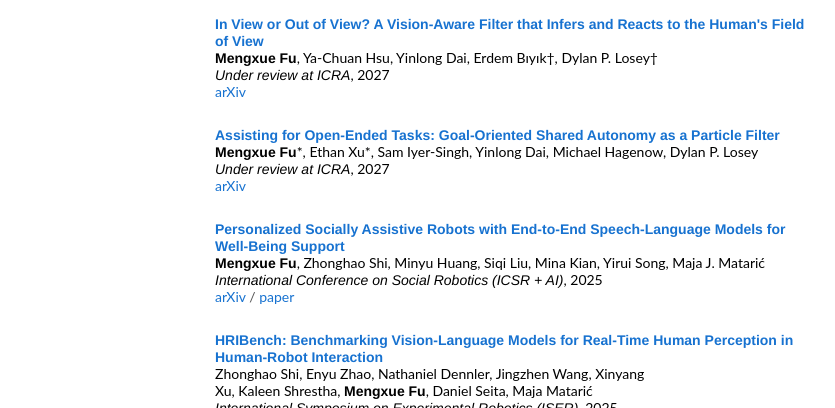
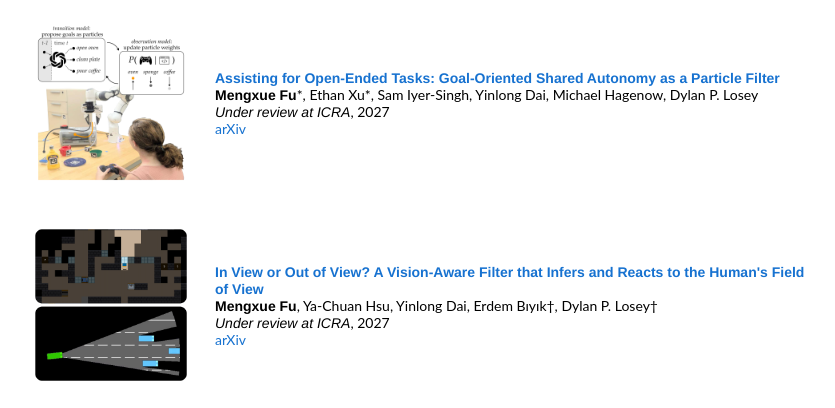
Before and after one commit to mishafu123/mishafu123.github.io, a plain HTML site: page index.html in a window 1280 px wide. Shown: the part 341-749 px from the top of the page, without its empty margins (225-1060 px from the left). Drawn offline with Linux system fonts and the light colour scheme; a web font is replaced by a local one.

Commit message:
Update index.html

```diff
--- a/index.html
+++ b/index.html
@@ -42,7 +42,7 @@
         -->
       </header>
 
-      <!-- ============ PAPERS (newest first) ============ -->
+      <!-- ============ PAPERS ============ -->
       <section class="section-header">
         <h2>Research</h2>
         <p>
@@ -55,9 +55,20 @@
       <!-- PAPER 1 -->
       <article class="paper">
         <div class="paper-media">
-          <!-- THUMBNAIL: after you upload images/fov.jpg, delete the two arrow markers around the next line
+          <img src="images/openended.jpg" alt="Assisting for Open-Ended Tasks" width="160" height="160">
+        </div>
+        <div class="paper-info">
+          <a href="https://arxiv.org/abs/2609.32576" class="papertitle">Assisting for Open-Ended Tasks: Goal-Oriented Shared Autonomy as a Particle Filter</a>
+          <div class="paper-authors"><strong>Mengxue Fu</strong>*, Ethan Xu*, Sam Iyer-Singh, Yinlong Dai, Michael Hagenow, Dylan P. Losey</div>
+          <div class="paper-venue"><em>Under review at ICRA</em>, 2027</div>
+          <div class="paper-links"><a href="https://arxiv.org/abs/2609.32576">arXiv</a></div>
+        </div>
+      </article>
+
+      <!-- PAPER 2 -->
+      <article class="paper">
+        <div class="paper-media">
           <img src="images/fov.jpg" alt="In View or Out of View?" width="160" height="160">
-          -->
         </div>
         <div class="paper-info">
           <a href="https://arxiv.org/abs/2610.14577" class="papertitle">In View or Out of View? A Vision-Aware Filter that Infers and Reacts to the Human's Field of View</a>
@@ -67,27 +78,10 @@
         </div>
       </article>
 
-      <!-- PAPER 2 -->
-      <article class="paper">
-        <div class="paper-media">
-          <!-- THUMBNAIL: after you upload images/openended.jpg, delete the two arrow markers around the next line
-          <img src="images/openended.jpg" alt="Assisting for Open-Ended Tasks" width="160" height="160">
-          -->
-        </div>
-        <div class="paper-info">
-          <a href="https://arxiv.org/abs/2609.32576" class="papertitle">Assisting for Open-Ended Tasks: Goal-Oriented Shared Autonomy as a Particle Filter</a>
-          <div class="paper-authors"><strong>Mengxue Fu</strong>*, Ethan Xu*, Sam Iyer-Singh, Yinlong Dai, Michael Hagenow, Dylan P. Losey</div>
-          <div class="paper-venue"><em>Under review at ICRA</em>, 2027</div>
-          <div class="paper-links"><a href="https://arxiv.org/abs/2609.32576">arXiv</a></div>
-        </div>
-      </article>
-
       <!-- PAPER 3 -->
       <article class="paper">
         <div class="paper-media">
-          <!-- THUMBNAIL: after you upload images/sar.jpg, delete the two arrow markers around the next line
           <img src="images/sar.jpg" alt="Personalized Socially Assistive Robots" width="160" height="160">
-          -->
         </div>
         <div class="paper-info">
           <a href="https://arxiv.org/abs/2507.14412" class="papertitle">Personalized Socially Assistive Robots with End-to-End Speech-Language Models for Well-Being Support</a>
@@ -100,9 +94,7 @@
       <!-- PAPER 4 -->
       <article class="paper">
         <div class="paper-media">
-          <!-- THUMBNAIL: after you upload images/hribench.jpg, delete the two arrow markers around the next line
           <img src="images/hribench.jpg" alt="HRIBench" width="160" height="160">
-          -->
         </div>
         <div class="paper-info">
           <a href="https://arxiv.org/abs/2506.20566" class="papertitle">HRIBench: Benchmarking Vision-Language Models for Real-Time Human Perception in Human-Robot Interaction</a>
```
